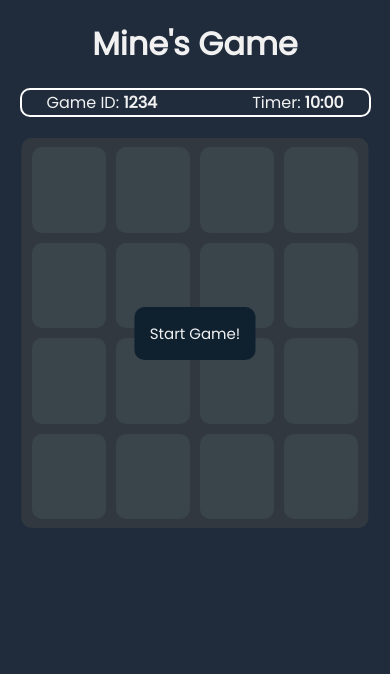
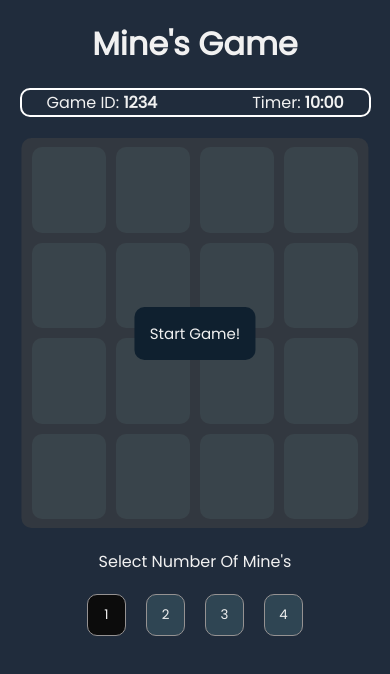
Before and after one commit to 22R01A05C9/minesgame, a React (Vite) app in the folder frontend/: page / in a window 390 px wide. Shown: the top 674 px of the page. Built offline with nearby package versions, Linux system fonts and the light colour scheme.

Commit message:
added choices

```diff
--- a/frontend/src/App.jsx
+++ b/frontend/src/App.jsx
@@ -1,6 +1,8 @@
 import Header from "./components/header"
 import GameInfo from "./components/gameinfo"
 import GameArea from "./components/gamearea"
+import Options from "./components/options"
+import Footer from "./components/footer"
 
 function App() {
   window.onload = () => {
@@ -11,6 +13,7 @@ function App() {
       <Header />
       <GameInfo gameid={"1234"} />
       <GameArea shading={true} />
+      <Options />
     </>
 
   )
--- /dev/null
+++ b/frontend/src/components/footer.jsx
@@ -0,0 +1,9 @@
+
+function Footer() {
+    return (
+        <p>This Website Is Developed By <a href="https:://saiteja.fun">Saiteja</a></p>
+    )
+}
+
+
+export default Footer;
--- /dev/null
+++ b/frontend/src/components/options.jsx
@@ -0,0 +1,17 @@
+
+
+function Options() {
+    return (
+        <div className="options">
+            <p>Select Number Of Mine's</p>
+            <div className="buttons">
+                <button className="active">1</button>
+                <button>2</button>
+                <button>3</button>
+                <button>4</button>
+            </div>
+        </div>
+    )
+}
+
+export default Options;
--- a/frontend/src/index.css
+++ b/frontend/src/index.css
@@ -17,6 +17,7 @@
 		--block-hover: #557086;
 		--shading-background: #44444485;
 		--button-background: #0f202f;
+		--button-border: #959292;
 	}
 
 	body {
@@ -111,4 +112,38 @@
 		scale: 1.05;
 		background-color: var(--block-base);
 	}
+
+	.options {
+		margin-top: 30px;
+	}
+
+	.options p {
+		text-align: center;
+		color: var(--font-color)
+	}
+
+	.options .buttons {
+		display: flex;
+		flex-direction: row;
+		gap: 20px;
+		align-items: center;
+		justify-content: center;
+		margin-top: 20px;
+	}
+
+
+
+	.options .buttons button {
+		background-color: var(--block-base);
+		min-width: 10vw;
+		outline: none;
+		padding: 10px;
+		border: 1px solid var(--button-border);
+		color: var(--font-color);
+		border-radius: 10px;
+	}
+
+	.active {
+		background-color: #0c0c0c !important;
+	}
 }
```
